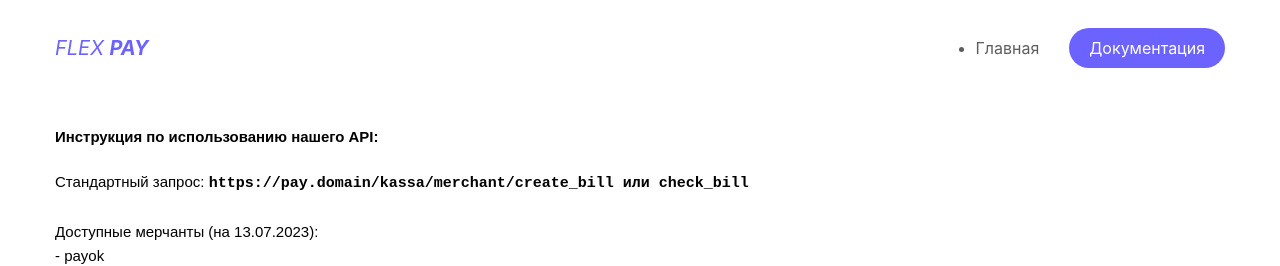
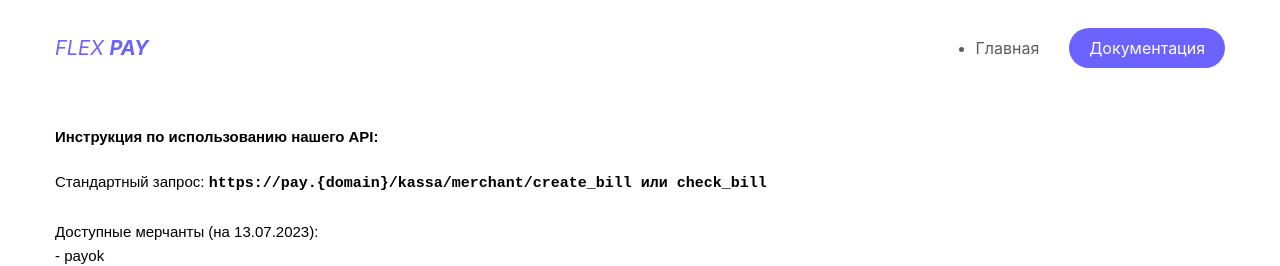
Before and after one commit to frymex/flexpay, a Next.js app: page /about in a window 1280 px wide. Shown: the top 266 px of the page. Built offline with nearby package versions, Linux system fonts and the light colour scheme.

Commit message:
Update about.tsx

```diff
--- a/pages/about.tsx
+++ b/pages/about.tsx
@@ -27,7 +27,7 @@ const AboutUsPage: NextPage = () => {
               <div className="info docs">
                 <h5>Инструкция по использованию нашего API:</h5>
                 <p style={{ color: "black" }}>
-                Стандартный запрос: <strong><code>https://pay.{"domain"}/kassa/{"merchant"}/create_bill или
+                Стандартный запрос: <strong><code>https://pay.{"{domain}"}/kassa/{"merchant"}/create_bill или
                     check_bill</code></strong><br /><br />
 
                     Доступные мерчанты (на 13.07.2023):<br />
```
